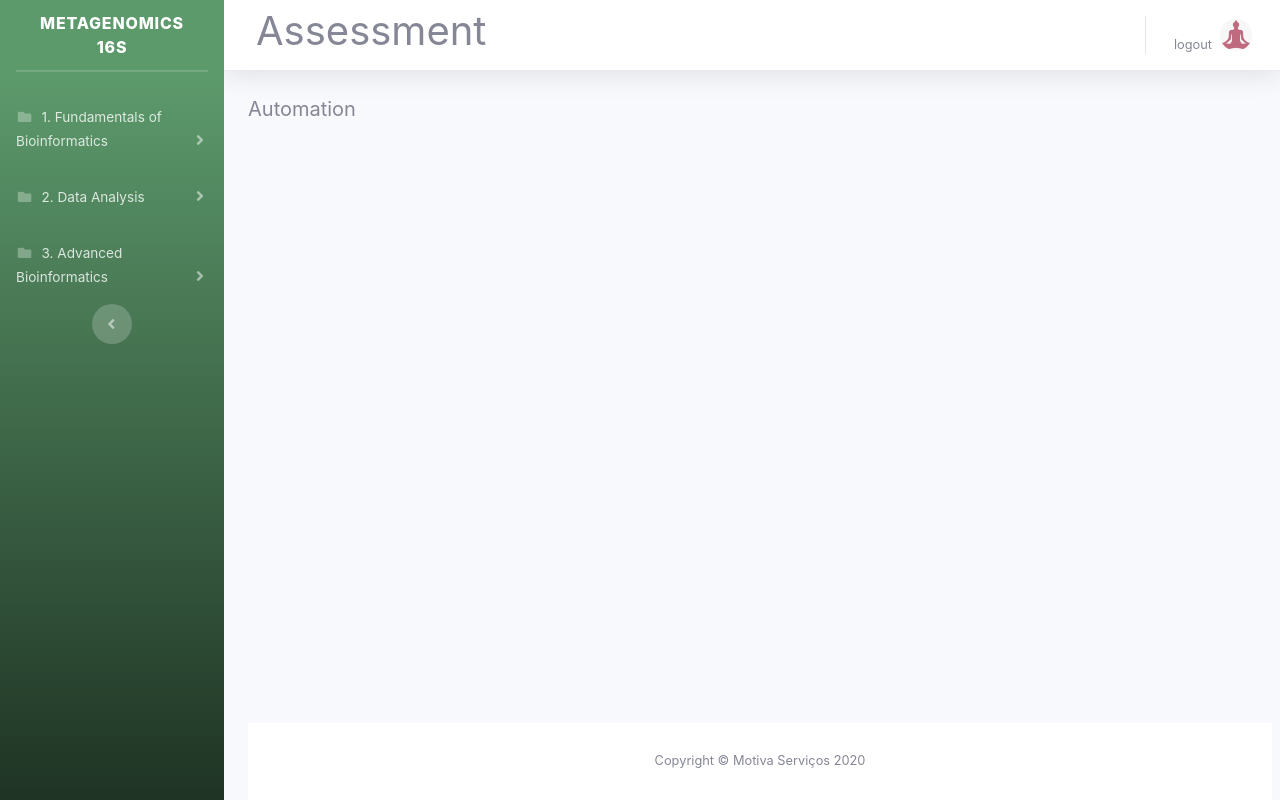
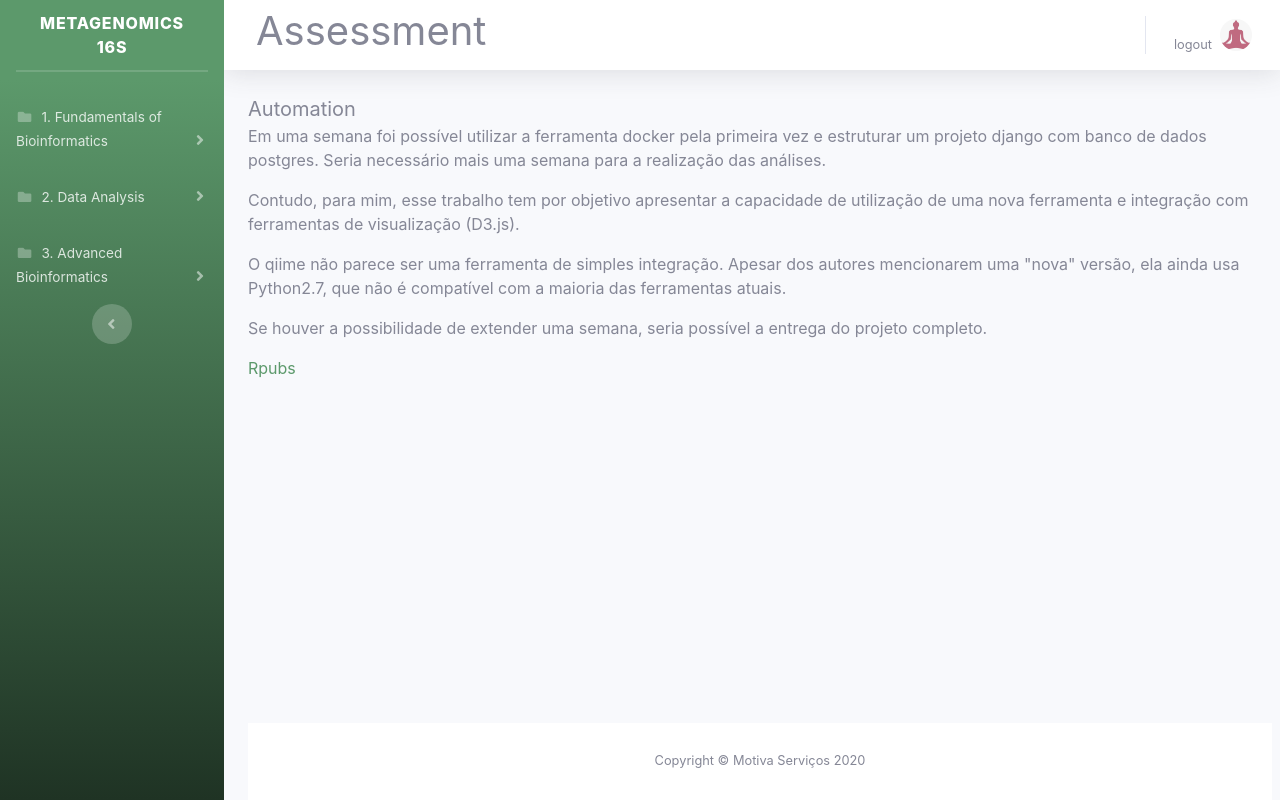
Before and after one commit to esthercamilo/compose16SMiSeq, a Django app: page /step1/automation in a window 1280 px wide. Run offline with Django 3.2, Linux system fonts and the light colour scheme; some libraries are stand-ins or nearby versions.

Commit message:
automation

```diff
--- a/templates/step1/automation.html
+++ b/templates/step1/automation.html
@@ -7,6 +7,22 @@
 <div style="font-size:20px;">Automation</div>
 
 <div>
+<p>Em uma semana foi possível utilizar a ferramenta docker pela primeira vez e estruturar um projeto django com banco de dados postgres.
+Seria necessário mais uma semana para a realização das análises.
+</p>
+
+<p> Contudo, para mim, esse trabalho tem por objetivo apresentar a capacidade de utilização de uma nova ferramenta e integração com ferramentas
+    de visualização (D3.js).
+</p>
+
+<p>O qiime não parece ser uma ferramenta de simples integração. Apesar dos autores mencionarem uma "nova" versão, ela ainda usa Python2.7,
+    que não é compatível com a maioria das ferramentas atuais.
+</p>
+
+<p>Se houver a possibilidade de extender uma semana, seria possível a entrega do projeto completo.</p>
+
+<a href="https://rpubs.com/esthercamilo/">Rpubs</a>
+
 
 
 </div>
```
